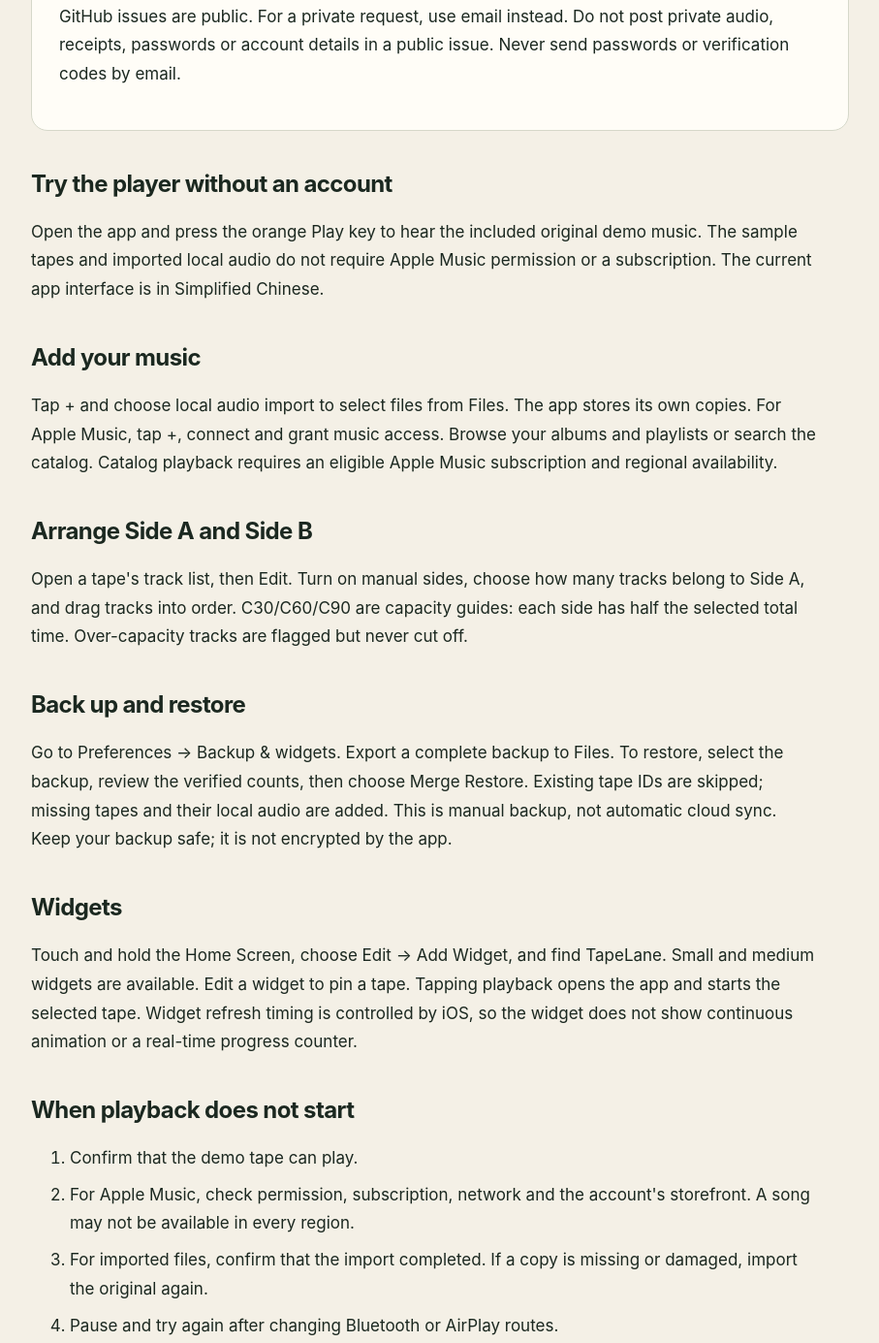
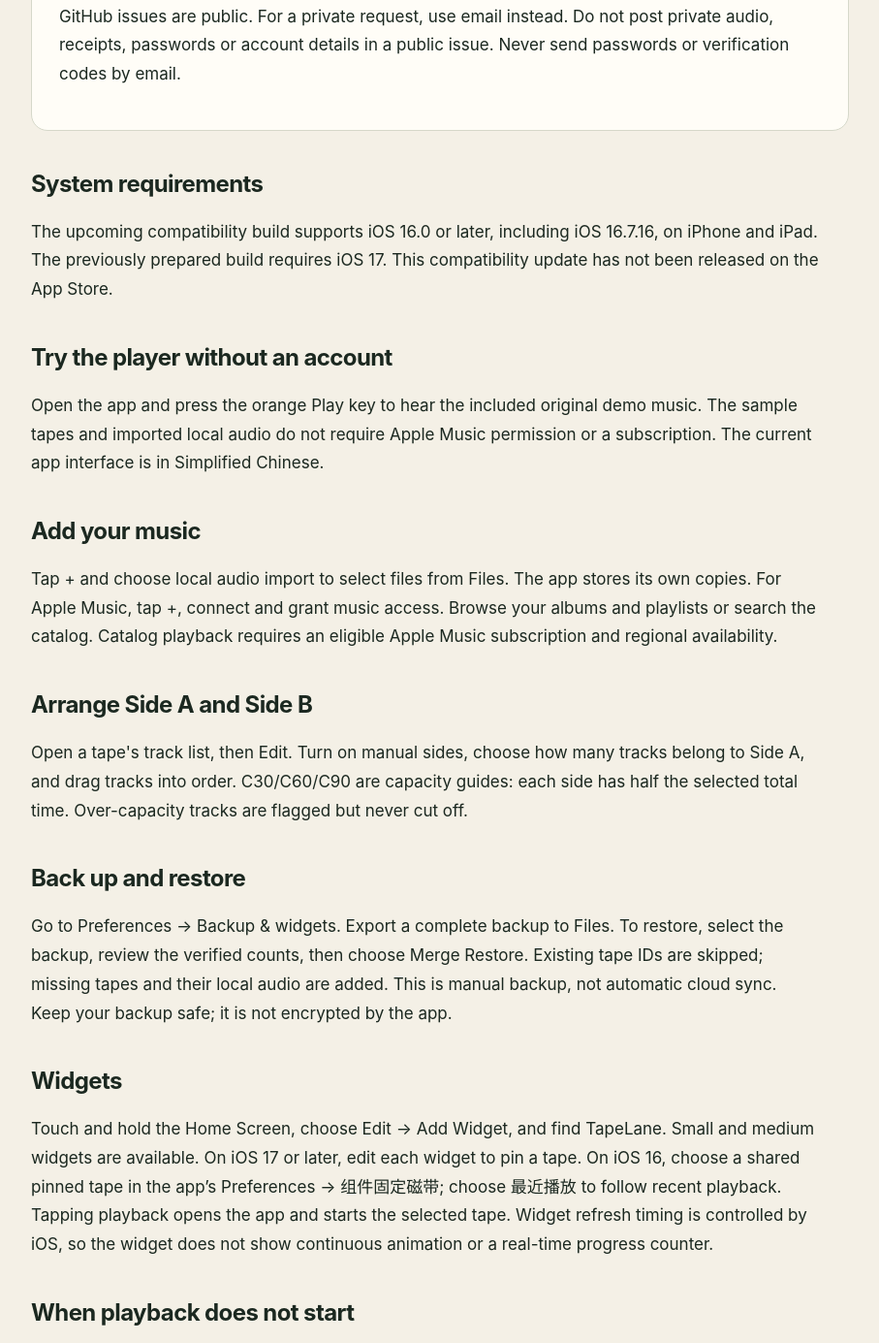
Before and after one commit to hawkinfo/TapeLane-support, a plain HTML site: page support/index.html in a window 1280 px wide. Shown: the part 660-2045 px from the top of the page at 97% size, without its empty margins (186-1093 px from the left). Drawn offline with Linux system fonts and the light colour scheme.

Commit message:
Document upcoming iOS 16 compatibility and widget settings

```diff
--- a/support/index.html
+++ b/support/index.html
@@ -1,11 +1,12 @@
 <!doctype html><html lang="en"><head><meta charset="utf-8"><meta name="viewport" content="width=device-width,initial-scale=1"><meta name="description" content="TapeLane support, music permission help, backup instructions and contact options."><title>TapeLane Support</title><link rel="icon" href="../assets/icon.png"><link rel="stylesheet" href="../style.css"></head><body>
 <header><nav aria-label="Main"><a class="brand" href="../"><img src="../assets/icon.png" alt="">tapelane</a><a href="../privacy/">Privacy</a><a href="./" aria-current="page">Support</a></nav></header><main><p class="eyebrow">Stay a while</p><h1>A little help.</h1><p class="lead">Get your music onto tape, keep your collection safe, and get back to listening.</p>
 <section id="contact" class="card"><h2>Contact</h2><p>TapeLane is maintained by <a href="https://github.com/hawkinfo">hawkinfo</a>.</p><p>For support or privacy requests, email <a href="mailto:zifeit@163.com">zifeit@163.com</a>.</p><p lang="zh-Hant">支援與隱私問題，請來信 <a href="mailto:zifeit@163.com">zifeit@163.com</a>。</p><p><a class="button" href="https://github.com/hawkinfo/TapeLane-support/issues/new">Open a support issue</a></p><p>GitHub issues are public. For a private request, use email instead. Do not post private audio, receipts, passwords or account details in a public issue. Never send passwords or verification codes by email.</p></section>
+<h2>System requirements</h2><p>The upcoming compatibility build supports iOS 16.0 or later, including iOS 16.7.16, on iPhone and iPad. The previously prepared build requires iOS 17. This compatibility update has not been released on the App Store.</p>
 <h2>Try the player without an account</h2><p>Open the app and press the orange Play key to hear the included original demo music. The sample tapes and imported local audio do not require Apple Music permission or a subscription. The current app interface is in Simplified Chinese.</p>
 <h2>Add your music</h2><p>Tap + and choose local audio import to select files from Files. The app stores its own copies. For Apple Music, tap +, connect and grant music access. Browse your albums and playlists or search the catalog. Catalog playback requires an eligible Apple Music subscription and regional availability.</p>
 <h2>Arrange Side A and Side B</h2><p>Open a tape's track list, then Edit. Turn on manual sides, choose how many tracks belong to Side A, and drag tracks into order. C30/C60/C90 are capacity guides: each side has half the selected total time. Over-capacity tracks are flagged but never cut off.</p>
 <h2>Back up and restore</h2><p>Go to Preferences → Backup &amp; widgets. Export a complete backup to Files. To restore, select the backup, review the verified counts, then choose Merge Restore. Existing tape IDs are skipped; missing tapes and their local audio are added. This is manual backup, not automatic cloud sync. Keep your backup safe; it is not encrypted by the app.</p>
-<h2>Widgets</h2><p>Touch and hold the Home Screen, choose Edit → Add Widget, and find TapeLane. Small and medium widgets are available. Edit a widget to pin a tape. Tapping playback opens the app and starts the selected tape. Widget refresh timing is controlled by iOS, so the widget does not show continuous animation or a real-time progress counter.</p>
+<h2>Widgets</h2><p>Touch and hold the Home Screen, choose Edit → Add Widget, and find TapeLane. Small and medium widgets are available. On iOS 17 or later, edit each widget to pin a tape. On iOS 16, choose a shared pinned tape in the app’s Preferences → 组件固定磁带; choose 最近播放 to follow recent playback. Tapping playback opens the app and starts the selected tape. Widget refresh timing is controlled by iOS, so the widget does not show continuous animation or a real-time progress counter.</p>
 <h2>When playback does not start</h2><ol><li>Confirm that the demo tape can play.</li><li>For Apple Music, check permission, subscription, network and the account's storefront. A song may not be available in every region.</li><li>For imported files, confirm that the import completed. If a copy is missing or damaged, import the original again.</li><li>Pause and try again after changing Bluetooth or AirPlay routes.</li></ol>
 <h2>Purchases</h2><p>The planned App Store price is US$4.99 paid once at download, with local equivalents managed by Apple. This app purchase does not include an Apple Music subscription. App Store purchase history, billing and refunds are handled by Apple: <a href="https://reportaproblem.apple.com/">reportaproblem.apple.com</a>.</p>
 <p class="meta">When reporting a problem, include the app version, device model, iOS version, music source and steps to reproduce. Share only screenshots that do not reveal personal information.</p>
```
